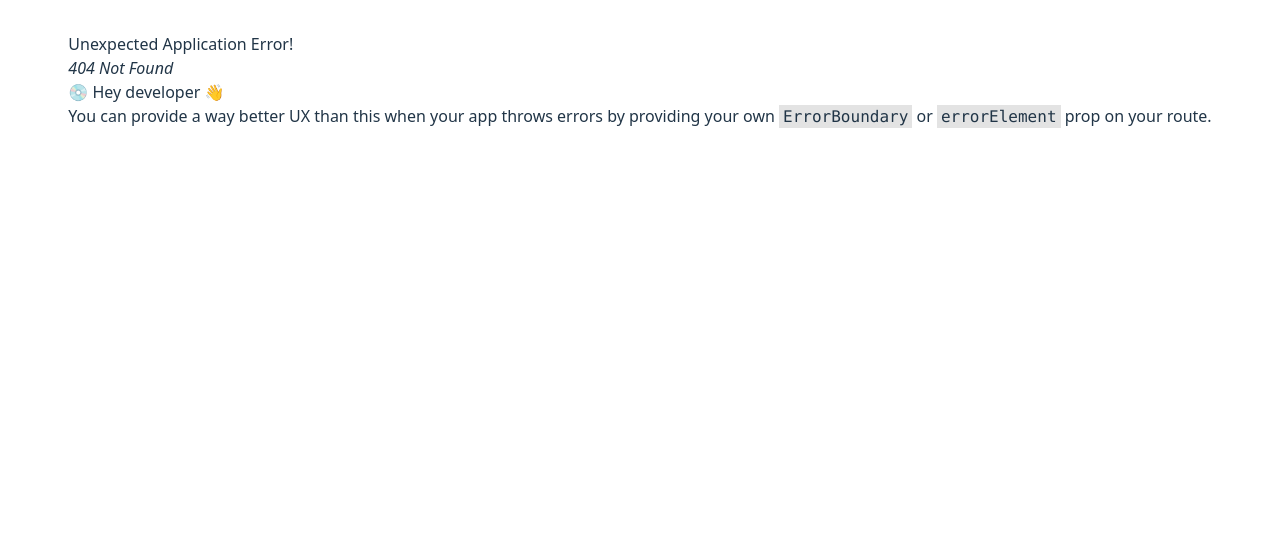
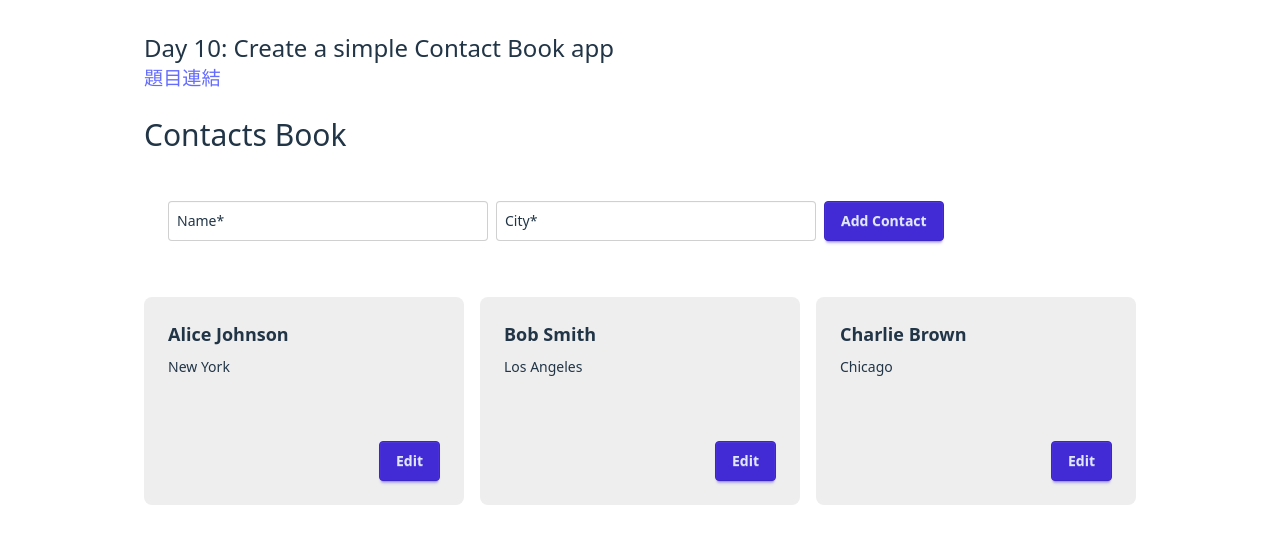
Before and after one commit to hangineer/React-30-Practice, a React (Vite) app: page /day10 in a window 1280 px wide. Before the commit this address had no page. Shown: the top 544 px of the page. Built offline with nearby package versions, Linux system fonts and the light colour scheme.

Commit message:
feat: add day10 practice

```diff
--- /dev/null
+++ b/src/component/ContactCard.jsx
@@ -0,0 +1,80 @@
+import { useState, useEffect } from "react";
+
+const ContactCard = ({ contact, onEdit, onCancel, onSave, isEditing }) => {
+
+  const [editedContact, setEditedContact] = useState({ ...contact });
+
+  useEffect(() => {
+    if (isEditing) {
+      setEditedContact({ ...contact });
+    }
+  }, [contact, isEditing]);
+
+  const handleNameChange = (e) => {
+    setEditedContact({ ...editedContact, name: e.target.value });
+  };
+
+  const handleCityChange = (e) => {
+    setEditedContact({ ...editedContact, city: e.target.value });
+  };
+
+  const handleEdit = () => {
+    onEdit(contact.id);
+  };
+
+  const handleCancel = () => {
+    onCancel(contact.id);
+  };
+
+  const handleSave = () => {
+    if (!editedContact.name || !editedContact.city) return;
+    onSave(editedContact);
+  };
+
+  return (
+    <div className="w-80 card bg-base-300 h-52" key={contact.id}>
+      <div className="card-body flex flex-col justify-between">
+        {!isEditing ? (
+          <>
+            <h2 className="card-title">{contact.name}</h2>
+            <p>{contact.city}</p>
+            <div className="justify-end card-actions">
+              <button className="btn btn-primary" onClick={handleEdit}>Edit</button>
+            </div>
+          </>
+        ) : (
+          <>
+            <div className="flex flex-col gap-3">
+              <label className="input p-2 w-full">
+                Name*
+                <input
+                  type="text"
+                  className="grow"
+                  value={editedContact.name}
+                  onChange={handleNameChange}
+                  required
+                />
+              </label>
+              <label className="input p-2 w-full">
+                City*
+                <input
+                  type="text"
+                  className="grow"
+                  value={editedContact.city}
+                  onChange={handleCityChange}
+                  required
+                />
+              </label>
+            </div>
+            <div className="justify-end card-actions mt-4">
+              <button className="btn" onClick={handleCancel}>Cancel</button>
+              <button className="btn btn-primary" onClick={handleSave}>Save</button>
+            </div>
+          </>
+        )}
+      </div>
+    </div>
+  );
+};
+
+export default ContactCard;
--- /dev/null
+++ b/src/component/ContactForm.jsx
@@ -0,0 +1,57 @@
+import { useState } from "react";
+import { v4 as uuidv4 } from "uuid";
+
+function ContactForm({ onAddContact }) {
+  const [newContact, setNewContact] = useState({ name: "", city: "" });
+
+  const handleNameChange = (e) => {
+    setNewContact({ ...newContact, name: e.target.value });
+  };
+
+  const handleCityChange = (e) => {
+    setNewContact({ ...newContact, city: e.target.value });
+  };
+
+  const handleSubmit = (e) => {
+    e.preventDefault();
+
+    if (!newContact.name || !newContact.city) return;
+
+
+    onAddContact({
+      id: uuidv4(),
+      name: newContact.name,
+      city: newContact.city
+    });
+
+    setNewContact({ name: "", city: "" });
+  };
+
+  return (
+    <form onSubmit={handleSubmit} className="flex gap-2 bg-white w-full p-6 rounded-sm">
+      <label className="input p-2">
+        Name*
+        <input
+          type="text"
+          className="grow"
+          value={newContact.name}
+          onChange={handleNameChange}
+          required
+        />
+      </label>
+      <label className="input p-2">
+        City*
+        <input
+          type="text"
+          className="grow"
+          value={newContact.city}
+          onChange={handleCityChange}
+          required
+        />
+      </label>
+      <button type="submit" className="btn btn-primary">Add Contact</button>
+    </form>
+  );
+}
+
+export default ContactForm;
--- a/src/index.css
+++ b/src/index.css
@@ -1,4 +1,8 @@
 @import "tailwindcss";
+/* @plugin "daisyui"; */
+@plugin "daisyui" {
+  /* themes: light --default; */
+}
 
 :root {
   font-family: system-ui, Avenir, Helvetica, Arial, sans-serif;
@@ -35,7 +39,7 @@ h1 {
   line-height: 1.1;
 }
 
-button {
+/* button {
   border-radius: 8px;
   border: 1px solid transparent;
   padding: 0.6em 1.2em;
@@ -52,7 +56,7 @@ button:hover {
 button:focus,
 button:focus-visible {
   outline: 4px auto -webkit-focus-ring-color;
-}
+} */
 
 @media (prefers-color-scheme: light) {
   :root {
@@ -62,9 +66,9 @@ button:focus-visible {
   a:hover {
     color: #747bff;
   }
-  button {
+  /* button {
     background-color: #f9f9f9;
-  }
+  } */
 }
 
 @media screen and (max-width: 375px) {
--- /dev/null
+++ b/src/pages/day10.jsx
@@ -0,0 +1,62 @@
+import { useState } from "react";
+import ContactForm from "@/component/ContactForm";
+import ContactCard from "@/component/ContactCard";
+
+const contacts = [
+  { "id": "1", "name": "Alice Johnson", "city": "New York" },
+  { "id": "2", "name": "Bob Smith", "city": "Los Angeles" },
+  { "id": "3", "name": "Charlie Brown", "city": "Chicago" },
+];
+
+function Day10() {
+  const [contactsList, setContactsList] = useState(contacts);
+  const [editingId, setEditingId] = useState(null); // 預設沒有人處於編輯狀態
+
+  const handleEdit = (id) => {
+    setEditingId(id);
+  };
+
+  const handleCancel = () => {
+    setEditingId(null);
+  };
+
+  const handleSave = (updatedContact) => {
+    setContactsList(contactsList.map(contact =>
+      contact.id === updatedContact.id ? updatedContact : contact
+    ));
+    setEditingId(null);
+  };
+
+  const handleAddContact = (newContact) => {
+    setContactsList([...contactsList, newContact]);
+  };
+
+  return (
+    <>
+      <h2 className="text-2xl">Day 10: Create a simple Contact Book app</h2>
+      <a href="https://reactpractice.dev/exercise/create-a-simple-contact-book-app/?utm_source=calendar.reactpractice.dev&utm_medium=social&utm_campaign=calendar-v1">
+        題目連結
+      </a>
+      <h2 className="text-3xl py-6">Contacts Book</h2>
+      <ContactForm onAddContact={handleAddContact} />
+      <div className="w-full mt-8">
+        <div className="mx-auto">
+          <div className="grid grid-cols-1 sm:grid-cols-2 lg:grid-cols-3 gap-4">
+            {contactsList.map((contact) => (
+              <ContactCard
+                key={contact.id}
+                contact={contact}
+                isEditing={editingId === contact.id}
+                onEdit={handleEdit}
+                onCancel={handleCancel}
+                onSave={handleSave}
+              />
+            ))}
+          </div>
+        </div>
+      </div>
+    </>
+  );
+};
+
+export default Day10;
--- a/src/pages/day9.jsx
+++ b/src/pages/day9.jsx
@@ -91,7 +91,7 @@ function Day9() {
       )}
 
       <div className="text-center">Displaying {pokemonsList?.results?.length} of {pokemonsList?.count} results</div>
-      <button className="block mt-3 mx-auto" type="button" onClick={() => loadMore()}>Load more</button>
+      <button className="block mt-3 mx-auto cursor-pointer bg-primary p-3 rounded-md" type="button" onClick={() => loadMore()}>Load more</button>
     </>
   );
 };
```
Also changed, not shown: src/routes/index.jsx (+16 -0 lines), 1 other file (tests, documents, lock files or other folders).
